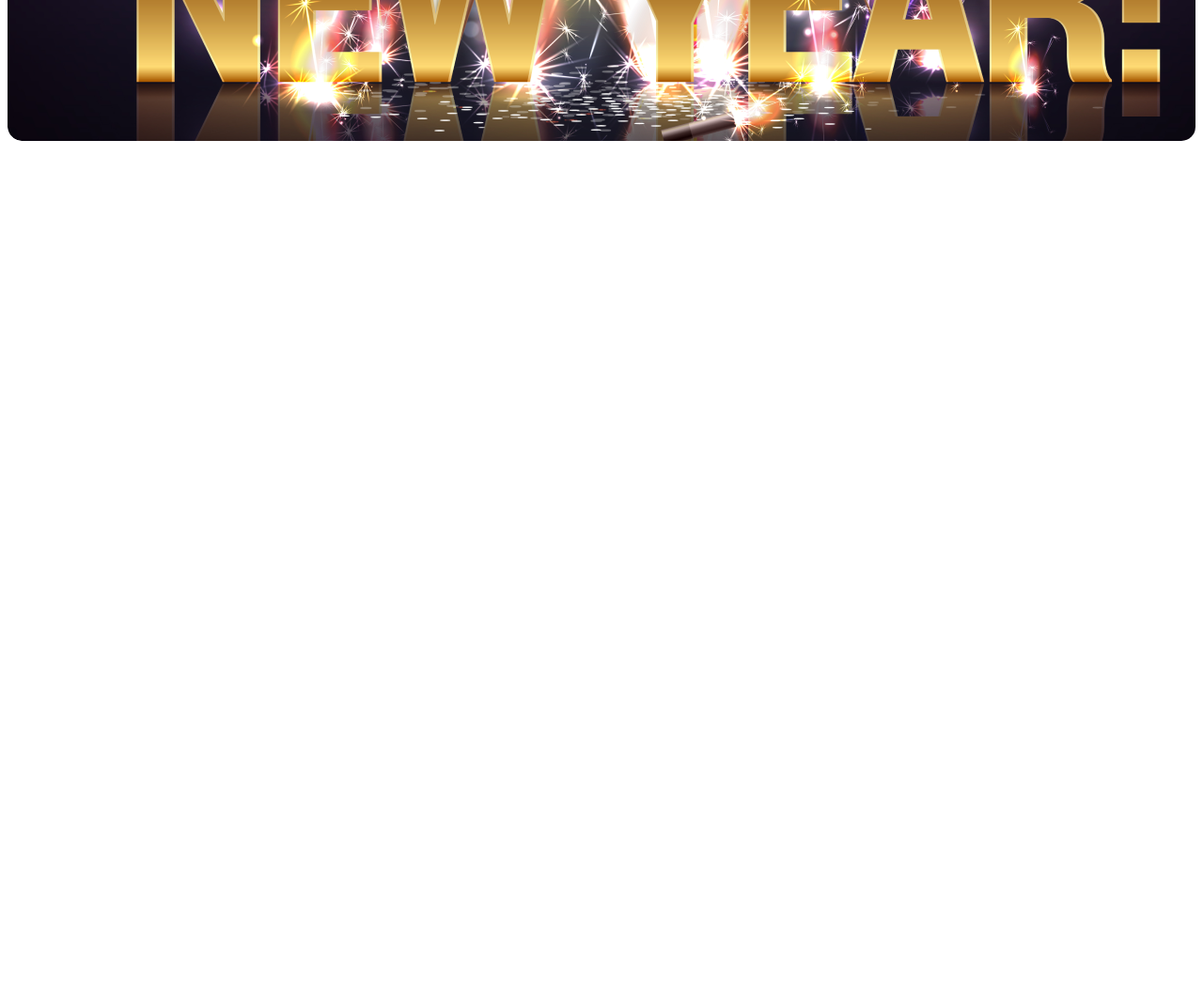
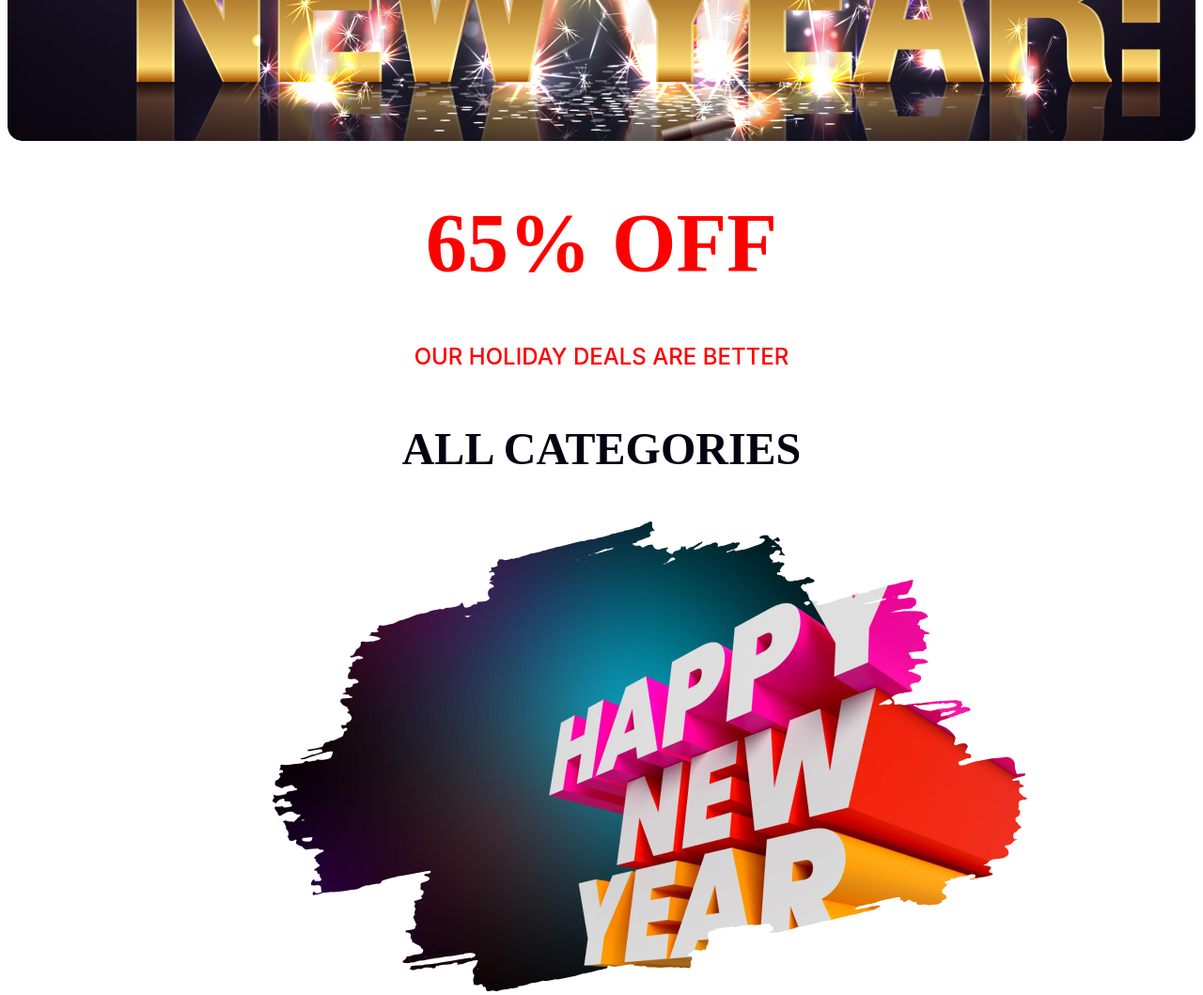
Before and after one commit to codewithmeW/B9A1, a plain HTML site: page index.html in a window 1280 px wide. Shown: the part 500-1559 px from the top of the page at 94% size. Before the commit the page ends 800 px from the top, so only its background shows below. Drawn offline with Linux system fonts and the light colour scheme.

Commit message:
section-party

```diff
--- a/index.html
+++ b/index.html
@@ -19,7 +19,31 @@
         </section>
     </header>
     <main>
+        <section class="banner-area">
+            <div class="offer-area">
+                <div class="offer-text">
+                    <h1 class="offer">65% OFF</h1>
+                    <h6 class="offer-1">OUR HOLIDAY DEALS ARE BETTER</h6>
+                    <h2 class="offer-2">ALL CATEGORIES</h2>
+                </div>
+                <div class="greeting-img">
+                    <img src="./images/new-year-photo.png" alt="">
+                </div>
+            </div>
+        </section>
+        <section id="party-section" class="banner-area">
+            <div class="party-image">
+                <div class="party-text">
+                    <h1 class="party-h1">Welcome to midnight party</h1>
+                    <p class="party-paragraph">Dolor sit amet consectetur. Consequat eget consectetur maecenas sed molestie malesuada. Ipsum sed sodales risus ut pellentesque vel euismod. </p>
+                    <button><a href="#">Join Now</a></button>
+                </div>
+                <div class="party-img">
+                    <img src="images/2024.png" alt="logo">
+                </div>
+            </div>
 
+        </section>
     </main>
     <footer>
 
--- a/styles/style.css
+++ b/styles/style.css
@@ -1,3 +1,4 @@
+ /* header  */
 #banner {
   background-image: url("../images/banner-image.png");
   height: 600px;
@@ -27,3 +28,48 @@
   max-width: 1320px;
   margin: 0 auto;
 }
+/* main-section  */
+/* section-1  */
+.offer-area{
+    height: 900px;
+    display: flex;
+    justify-content: center;
+    flex-direction: column;
+}.greeting-img{
+    margin: 10px auto;
+    width: 700px;
+    height: 500px;
+}
+.offer{
+ color: #F00;
+text-align: center;
+font-size: 88px;
+font-style: normal;
+font-weight: 700;
+margin-bottom: 0;
+}
+.offer-1{
+ color: #F00;
+text-align: center;
+font-family: Inter;
+font-size: 24px;
+font-style: normal;
+font-weight: 500;
+line-height: normal;
+}
+.offer-2{
+ color: #070211;
+text-align: center;
+font-size: 48px;
+font-style: normal;
+font-weight: 700;
+}
+/* section-2  */
+ /* party  */
+ #party-section{
+    background-image: linear-gradient(90deg, #070211 0%, rgba(7, 2, 17, 0.00) 100%), url('../images/Vectorrr.png');
+    height: 600px;
+    border-radius: 15px;
+    margin-top: 120px;
+
+ }
```
